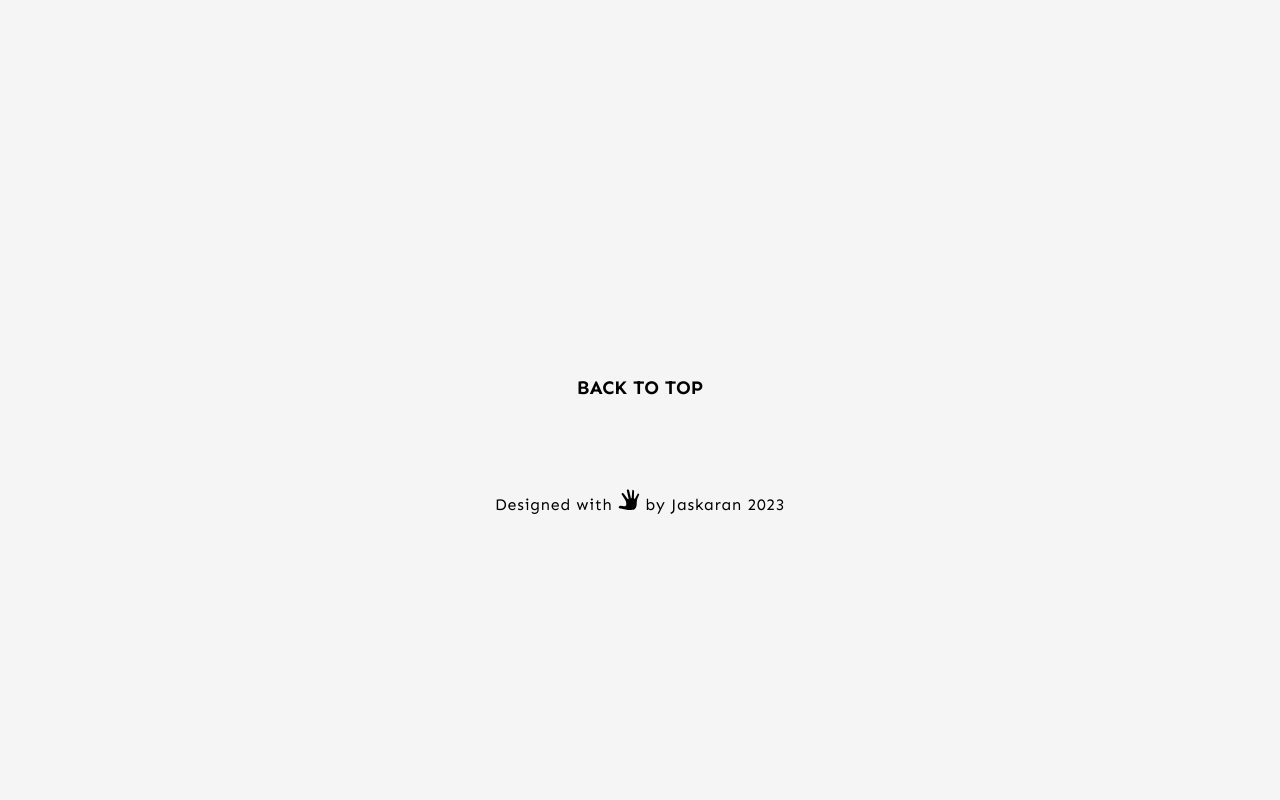
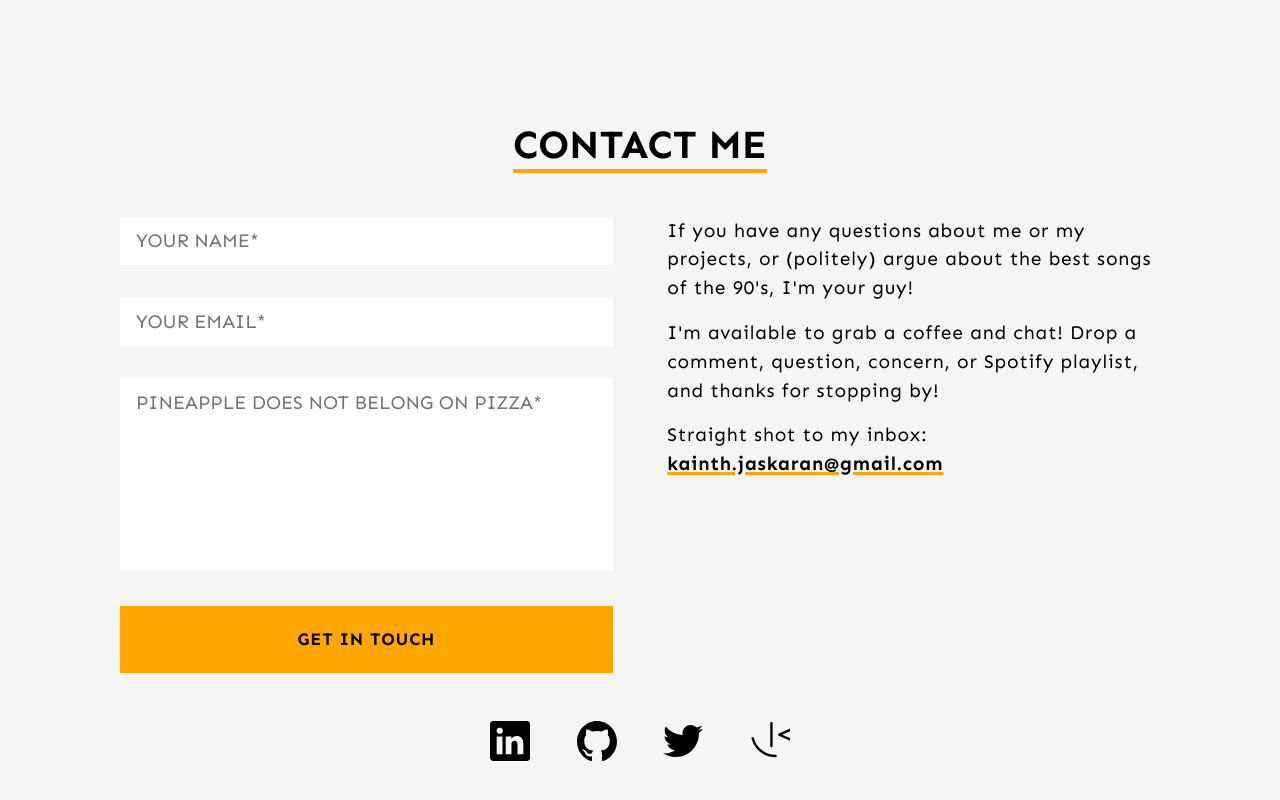
Before and after one commit to jskrnqwerty/my-portfolio, a React (Vite) app: page / in a window 1280 px wide. Shown: the part 4800-5600 px from the top of the page. Before the commit the page ends 5320 px from the top, so only its background shows below. Built offline with nearby package versions, Linux system fonts and the light colour scheme.

Commit message:
contact form temp fix

```diff
--- a/src/components/ContactMe.tsx
+++ b/src/components/ContactMe.tsx
@@ -14,11 +14,12 @@ const ContactMe = () => {
   const [message, setMessage] = useState<string>("");
   // const [isMessage, setIsMessage] = useState<boolean>(true);
   const [isMessageSent, setIsMessageSent] = useState<boolean>(false);
-  const formRef = useRef(null);
+
+  const formRef: any = useRef(); //TODO: remove "any" type from formRef
 
   const currForm = formRef.current;
 
-  if (currForm === null) return null;
+  // if (currForm === "") return null;
 
   const resetForm = () => {
     setName("");
@@ -32,7 +33,8 @@ const ContactMe = () => {
     emailjs
       .sendForm(
         "service_krp21or",
-        "template_3xbsl89",
+        // "template_3xbsl89",
+        "template_vp10ayu",
         currForm,
         "CiIl2S76uR87bcKtb"
       )
```
